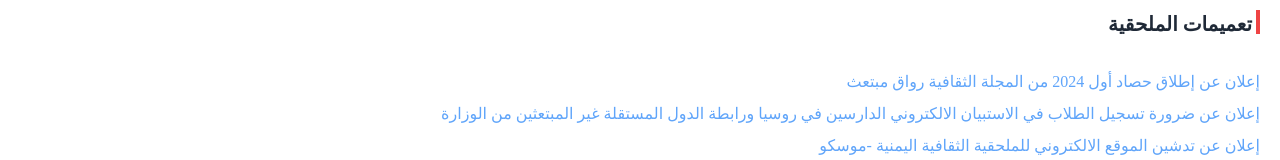
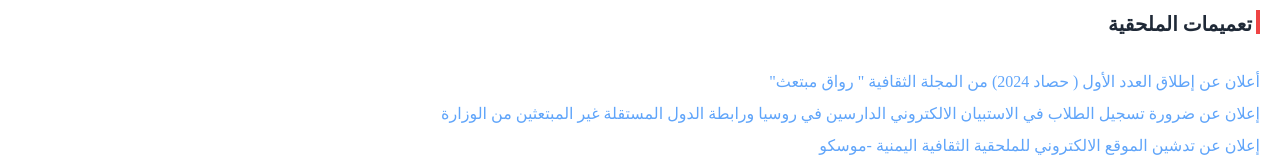
Before and after one commit to Hshafal/YemeniCulturalAttacheClient, a React (Vite) app: page /announcements in a window 1280 px wide. Shown: the part 198-358 px from the top of the page. Built offline with nearby package versions, Linux system fonts and the light colour scheme; no server answers.

Commit message:
edit pdf

```diff
--- a/src/pages/addsAndNotifications/Index.tsx
+++ b/src/pages/addsAndNotifications/Index.tsx
@@ -45,12 +45,12 @@ const CollapsibleComponent: React.FC = () => {
       </div>
       <div className="mt-4 space-y-2">
         <a
-          href="/تعميم_بشأن_إجازة_الفطر_المبارك_1445_هـ 1.pdf"
+          href="/public/اعلان_عن_الاطلاق_حصاد_اول_2024.pdf"
           download
           className="text-blue-400 hover:underline hover:text-blue-300 block"
         >
-          إعلان عن إطلاق حصاد أول 2024  من المجلة الثقافية رواق مبتعث
-        </a>
+          أعلان عن إطلاق العدد الأول ( حصاد 2024) من المجلة الثقافية " رواق مبتعث"
+              </a>
         <a
           href="/إعلان_عن_ضرورة_تسجيل_الطلاب_في_الاستبيان_الالكتروني_الدارسين_في_روسيا_و رابطة_الدول_المستقلة_غير المبتعثين_من_الوزارة.pdf"
           download
```
